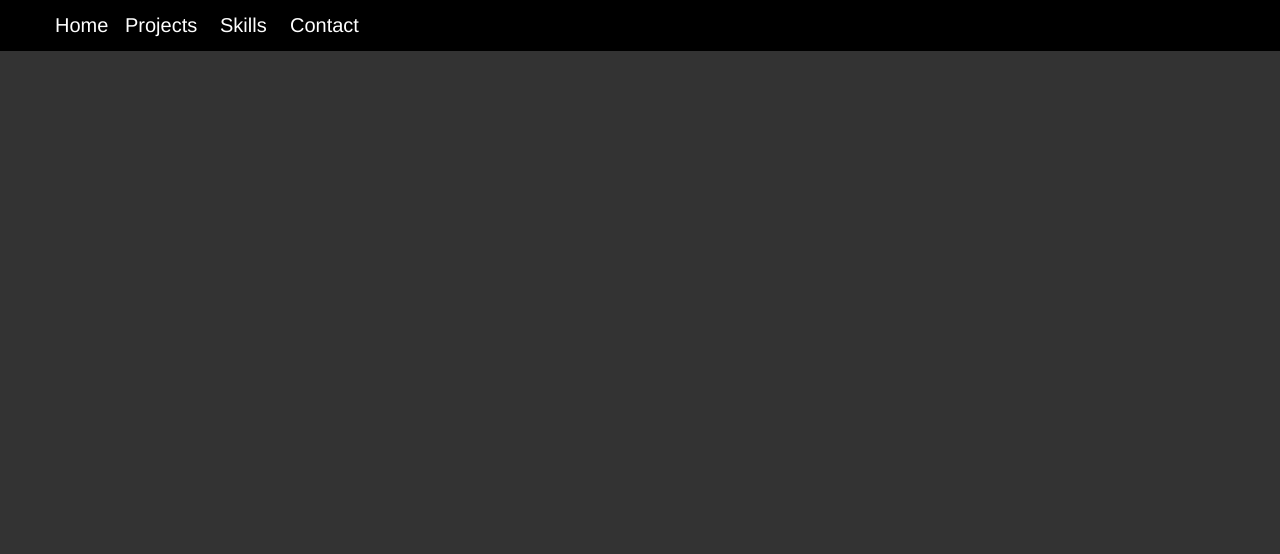
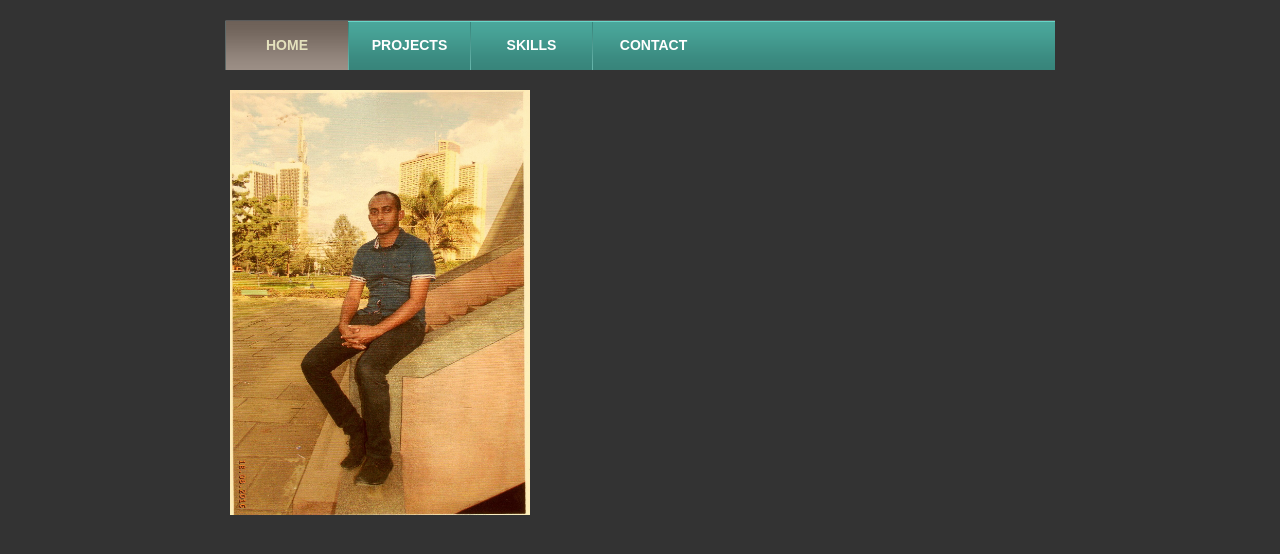
Before and after one commit to Musab36/musab36.github.io, a plain HTML site: page index.html in a window 1280 px wide. Drawn offline with Linux system fonts and the light colour scheme.

Commit message:
Some changes

```diff
--- a/css/styles.css
+++ b/css/styles.css
@@ -1,35 +1,84 @@
+/* Website template by freewebsitetemplates.com */
 body {
-	background-color: #333;
+	background: #333;
 }
-
-.navbar {
-	background-color: black;
+#background {
+	min-height: 500px;
 }
-
-#navbar {
-	width: 800px;
-	height: 40px;
+#page {
+	width: 960px;
+	margin: 0 auto;
 }
-
-#navbar >li {
-	width: 70px;
+img {
+	border: 0;
+}
+#meImg {
+	height: 425px;
+	width: 300px;
+	margin-left: 70px;
+}
+/*------------------------------ Sprites ------------------------------*/
+#navigation li, #navigation li a:hover, #navigation li.selected a {
+	background-image: url(../images/bg-menu.png);
+	background-repeat: repeat-x;
+}
+#contents div.box, #contents div.box > div, #contents div.body {
+	background-image: url(../images/content-box.png);
+	background-repeat: no-repeat;
+}
+#main div.box, #main div.box > div, #main div.box > div > div {
+	background-image: url(../images/bg-box.png);
+	background-repeat: no-repeat;
+}
+/*------------------------------ HEADER ------------------------------*/
+#header {
+	margin-bottom: 20px;
+	padding-top: 20px;
+}
+/** Navigation **/
+#navigation {
+	background: url(../images/bg-navigation.png) no-repeat;
+	clear: both;
+	height: 50px;
+	width: 830px;
+	margin: 0 auto;
+	padding: 1px;
+}
+#navigation ul {
+	display: inline-block;
+	width: 860px;
 	list-style: none;
+	margin: 0;
+	padding: 0;
+}
+#navigation li {
 	float: left;
+	background-position: 0 -118px;
+	background-repeat: no-repeat;
+	height: 49px;
+	width: 122px;
+	margin: 0;
+	padding-left: 1px;
+	text-align: center;
 }
-
-li>a {
+#navigation li:first-child {
+	background: none;
+	margin-left: 0;
+	padding-left: 0;
+}
+#navigation li a {
+	color: #fff;
 	display: block;
-	color: white;
-	line-height: 50px;
+	font: bold 14px/48px Arial, Helvetica, sans-serif;
+	height: 49px;
 	text-decoration: none;
-	font-size: 20px;
+	text-transform: uppercase;
 }
-
-li>a:hover,
-    focus {
-    color: yellow;
+#navigation li a:hover {
+	background-position: 0 -59px;
+	color: #6d6157;
 }
-
-#skills {
-	margin-left: 25px;
+#navigation li.selected a {
+	background-position: 0 0;
+	color: #e4e1bd;
 }
--- a/index.html
+++ b/index.html
@@ -10,18 +10,29 @@
     <title>Home</title>
     </head>
    <body>
-
-    <nav class="navbar navbar-fixed-top">
-    <div class="container-fluid">
+  <div id="background">
+    <div id="page">
       <div id="header">
-    <ul id="navbar">
-    <li id="home"><a href="index.html">Home</a></li>
-    <li id="projects"><a href="projects.html">Projects</a></li>
-    <li id="skills"><a href="skills.html">Skills</a></li>
-    <li id="contact"><a href="contact.html">Contact</a></li>
+        <div id="navigation">
+          <ul>
+            <li class="selected">
+              <a href="index.html">Home</a>
+            </li>
+            <li>
+              <a href="projects.html">Projects</a>
+            </li>
+            <li>
+              <a href="skills.html">Skills</a>
+            </li>
+            <li>
+              <a href="contact.html">Contact</a>
+            </li>
           </ul>
         </div>
       </div>
-    </nav>
+      <div id="contents">
+        <div id="adbox">
+          <img src="images/me2.jpg" alt="Img" id="meImg">
+          </div>
     </body>
   </html>
```
Also changed, not shown: contact.html (+18 -10 lines), projects.html (+19 -10 lines), skills.html (+19 -10 lines), images/bg-menu.png (added), images/bg-navigation.png (added), images/me1.jpg (added), images/me2.jpg (added). Lines whose indentation alone changed are shown as unchanged.
